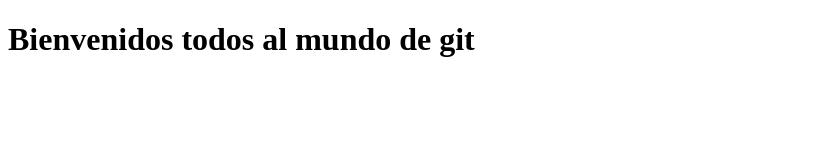
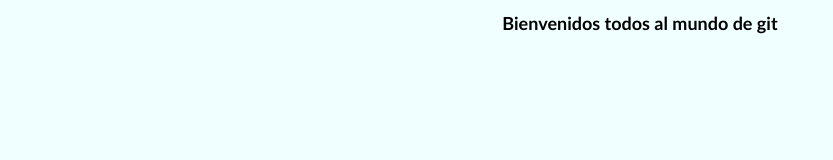
Before and after one commit to Rdoria96/Rdoria96, a plain HTML site: page index.html in a window 1280 px wide. Shown: the whole page, without its empty margins (0-833 px from the left). Drawn offline with Linux system fonts and the light colour scheme.

Commit message:
commit estilos

```diff
--- /dev/null
+++ b/css/style.css
@@ -0,0 +1,10 @@
+
+body{
+    background-color: azure;
+    text-align: center;
+}
+
+h1{
+    font-family: 'Gill Sans', 'Gill Sans MT', Calibri, 'Trebuchet MS', sans-serif;
+    font-size: large;
+}
--- a/index.html
+++ b/index.html
@@ -5,6 +5,7 @@
     <meta http-equiv="X-UA-Compatible" content="IE=edge">
     <meta name="viewport" content="width=device-width, initial-scale=1.0">
     <title> Pagina de entrenamiento de git</title>
+    <link rel="stylesheet" href="css/style.css">
 </head>
 <body>
 
```
